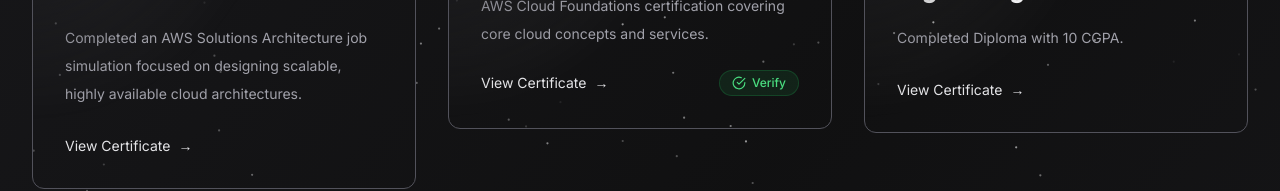
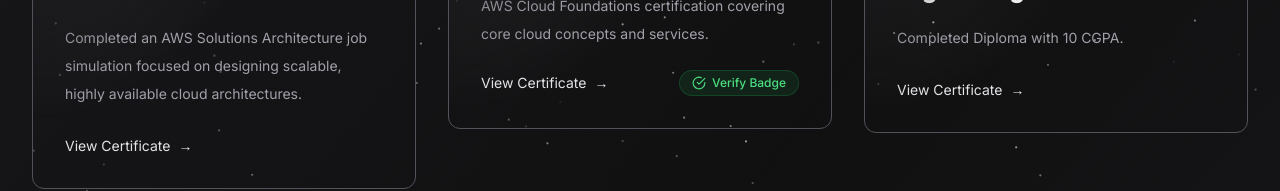
Before and after one commit to akshhthakkar/akshhthakkar.github.io, a Next.js app: page /certifications in a window 1280 px wide. Shown: the part 458-649 px from the top of the page. Built offline with nearby package versions, Linux system fonts and the light colour scheme; no server answers; what tailwindcss-debug-screens would draw is missing.

Commit message:
ui change

```diff
--- a/app/certifications/page.tsx
+++ b/app/certifications/page.tsx
@@ -197,7 +197,7 @@
                         className="flex items-center gap-1.5 px-3 py-1 bg-green-500/10 text-green-400 text-xs font-medium rounded-full border border-green-500/20 hover:bg-green-500/20 transition-colors"
                       >
                         <CheckCircle className="w-3.5 h-3.5" />
-                        Verify
+                        Verify Badge
                       </Link>
                     )}
                   </div>
```
